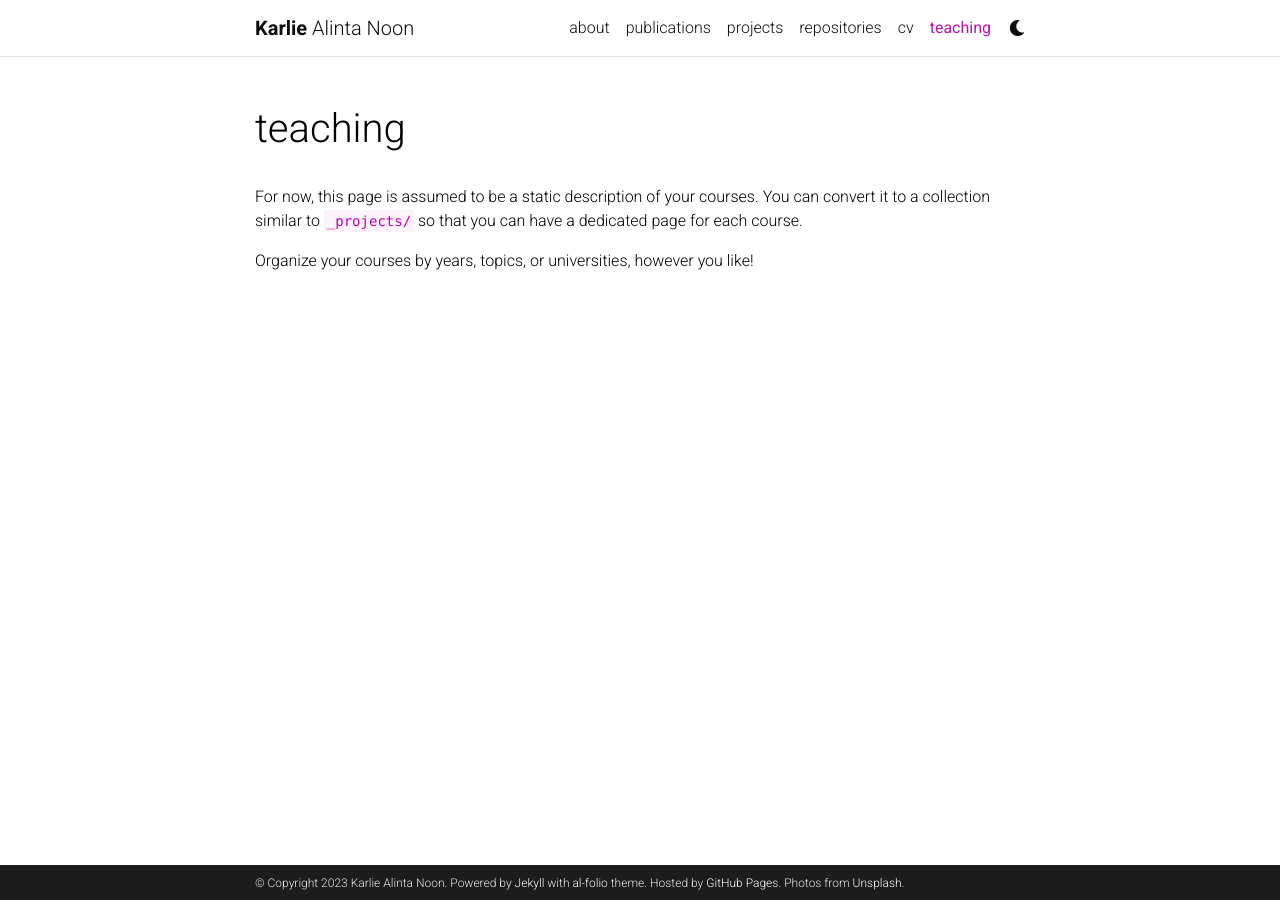
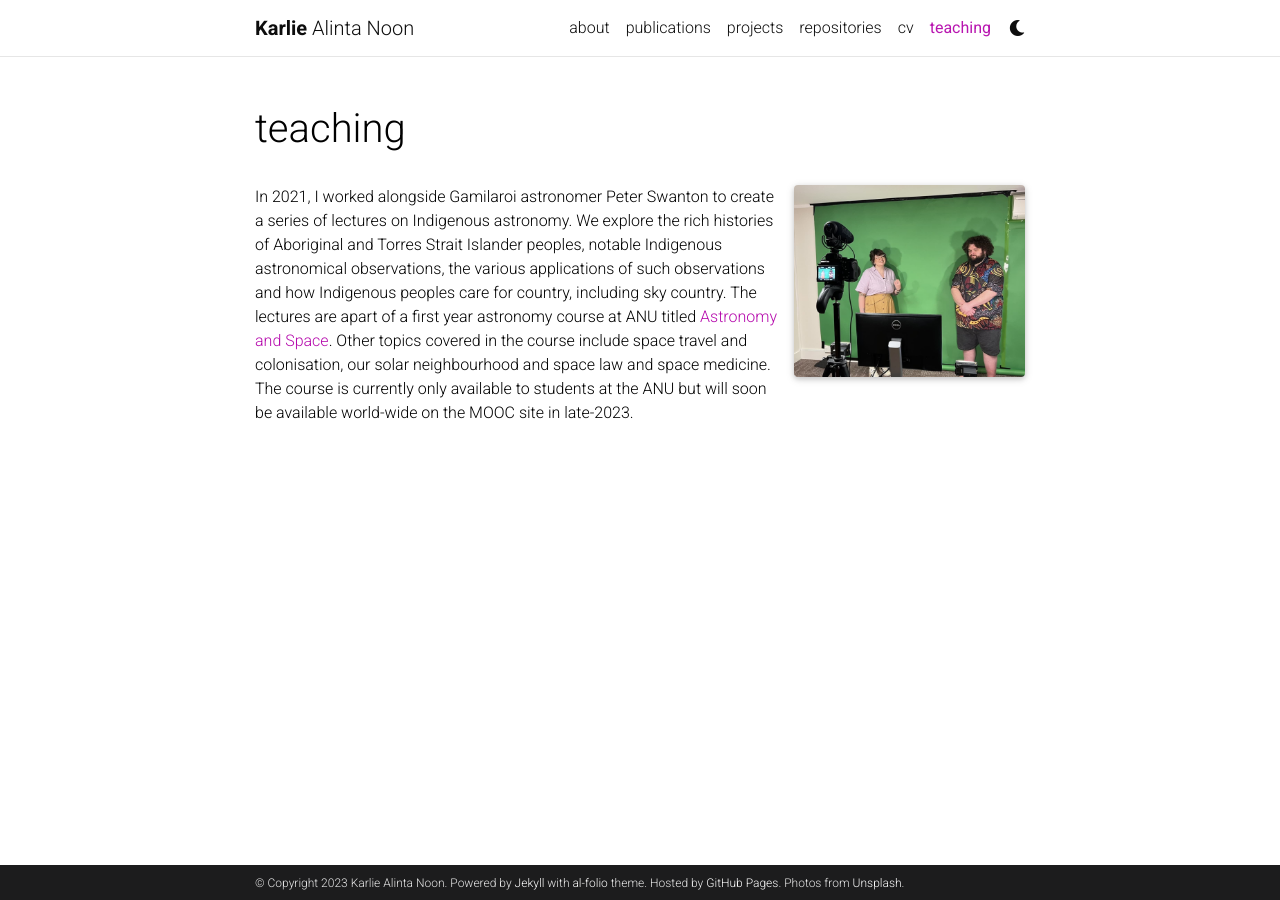
Before and after one commit to karlienoon/karlienoon.github.io, a Jekyll site: the page built from _pages/teaching.md, in a window 1280 px wide. Built offline with Jekyll 4.4.1, drawn with Linux system fonts in a browser that asks for light colours; full-size pictures stand in for the smaller copies a plugin makes; comment, search, counter and statistics services are not loaded; a style sheet for code colours, icons or effects is not loaded.

Commit message:
added figure capability to pages

```diff
--- a/_config.yml
+++ b/_config.yml
@@ -270,8 +270,8 @@ display_tags: ['formatting', 'images', 'links', 'math', 'code'] # these tags wil
 
 scholar:
 
-  last_name: [Einstein]
-  first_name: [Albert, A.]
+  last_name: [Noon]
+  first_name: [Karlie, A.]
 
   style: apa
   locale: en
--- a/_layouts/page.html
+++ b/_layouts/page.html
@@ -10,7 +10,34 @@ layout: default
           </header>
 
           <article>
-            {{ content }}
+            {% if page.profile -%}
+            <div class="profile float-{%- if page.profile.align == 'left' -%}left{%- else -%}right{%- endif -%}">
+              {%- if page.profile.image %}
+                {%- assign profile_image_path = page.profile.image | prepend: 'assets/img/' -%}
+
+                {% if page.profile.image_circular %}
+                  {%- assign profile_image_class = "img-fluid z-depth-1 rounded-circle" -%}
+                {% else %}
+                  {%- assign profile_image_class = "img-fluid z-depth-1 rounded" -%}
+                {% endif %}
+
+                {% include figure.html
+                path=profile_image_path
+                class=profile_image_class
+                alt=page.profile.image -%}
+              {% endif -%}
+              {%- if page.profile.address %}
+              <div class="address">
+                {{ page.profile.address }}
+              </div>
+              {%- endif %}
+            </div>
+            {%- endif %}
+
+            <div class="clearfix">
+              {{ content }}
+            </div>
+
           </article>
 
         </div>
--- a/_pages/teaching.md
+++ b/_pages/teaching.md
@@ -5,8 +5,11 @@ title: teaching
 description:
 nav: true
 nav_order: 5
+
+profile:
+  align: right
+  image: teaching.jpg
+  image_circular: false
+
 ---
-
-For now, this page is assumed to be a static description of your courses. You can convert it to a collection similar to `_projects/` so that you can have a dedicated page for each course.
-
-Organize your courses by years, topics, or universities, however you like!
+In 2021, I worked alongside Gamilaroi astronomer Peter Swanton to create a series of lectures on Indigenous astronomy. We explore the rich histories of Aboriginal and Torres Strait Islander peoples, notable Indigenous astronomical observations, the various applications of such observations and how Indigenous peoples care for country, including sky country. The lectures are apart of a first year astronomy course at ANU titled <a href="https://programsandcourses.anu.edu.au/course/astr1003"> Astronomy and Space</a>. Other topics covered in the course include space travel and colonisation, our solar neighbourhood and space law and space medicine. The course is currently only available to students at the ANU but will soon be available world-wide on the MOOC site in late-2023.
```
Also changed, not shown: assets/img/teaching.jpg (added).
